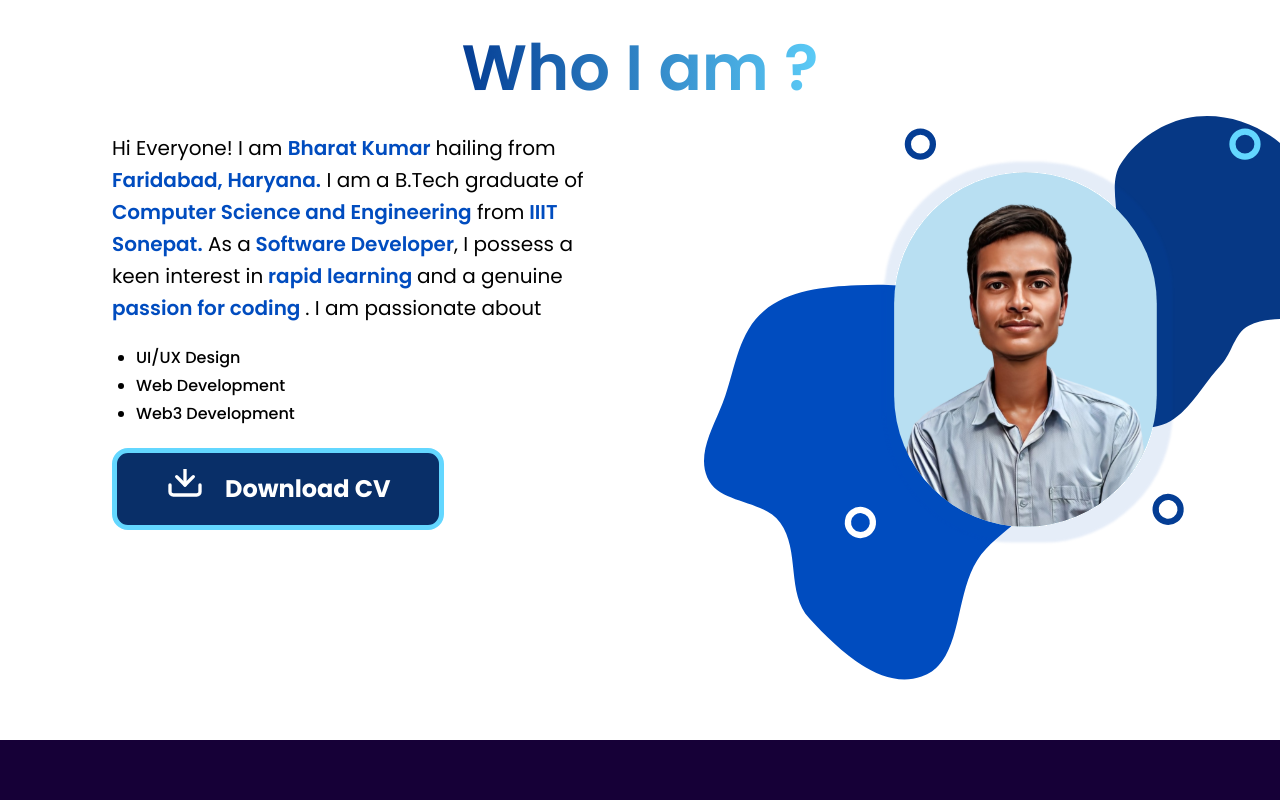
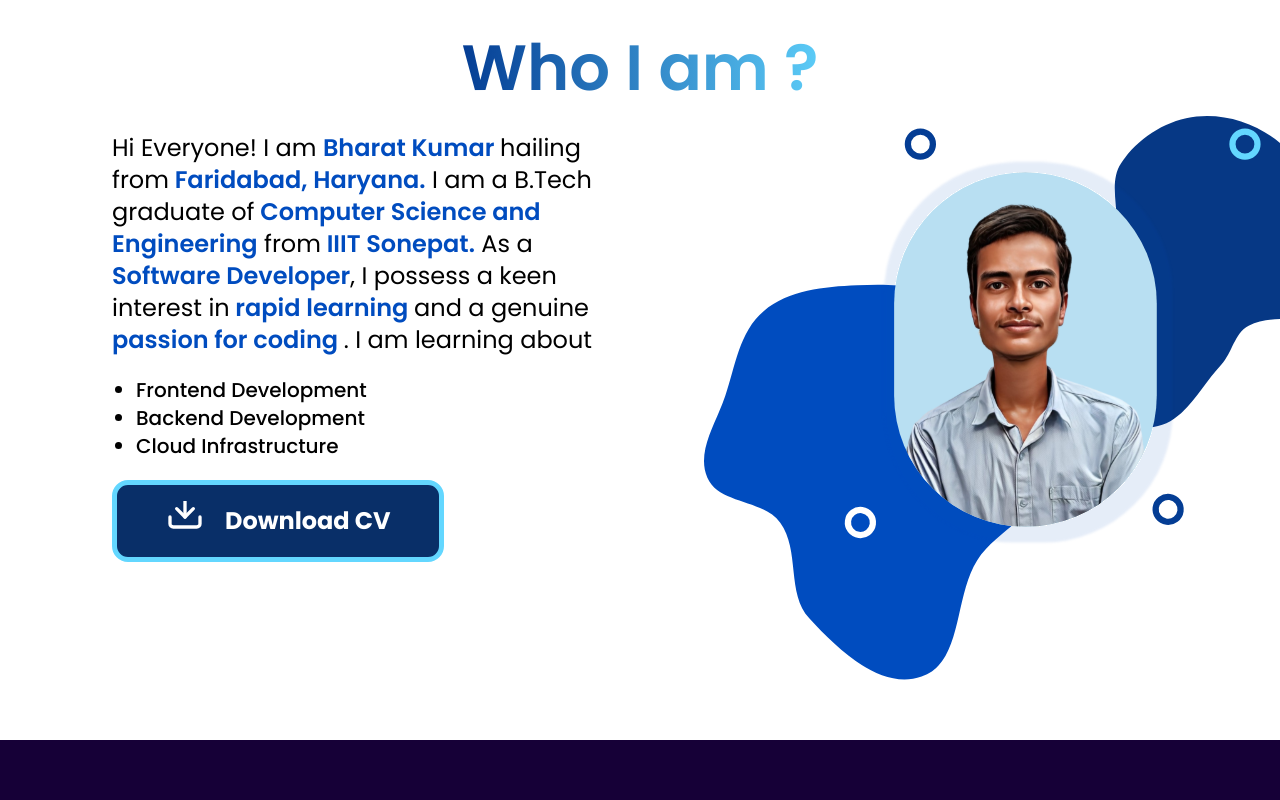
Before and after one commit to Bharat-kr/Profile, a Next.js app: page / in a window 1280 px wide. Shown: the part 860-1660 px from the top of the page. Built offline with nearby package versions, Linux system fonts and the light colour scheme.

Commit message:
small updates

```diff
--- a/components/About/About.jsx
+++ b/components/About/About.jsx
@@ -10,7 +10,7 @@
       <h1 className="heading gradinetText-config">Who I am ?</h1>
       <div className="flex w-full flex-col-reverse justify-start lg:flex-row lg:justify-between">
         <div className="w-full p-4 lg:w-1/2 lg:pl-28">
-          <p className="font-poppins text-xl font-normal leading-8">
+          <p className="font-poppins text-2xl font-normal">
             Hi Everyone! I am{" "}
             <span className="text-highlighter"> Bharat Kumar </span>hailing from
             <span className="text-highlighter"> Faridabad, Haryana.</span> I am
@@ -26,12 +26,12 @@
             <span className="text-highlighter"> rapid learning </span>
             and a genuine
             <span className="text-highlighter"> passion for coding </span>. I am
-            passionate about
+            learning about
           </p>
-          <ul className="textLg my-5 list-disc pl-6 font-poppins font-medium leading-7">
-            <li>UI/UX Design</li>
-            <li>Web Development</li>
-            <li>Web3 Development</li>
+          <ul className="my-5 list-disc pl-6 font-poppins text-xl font-medium">
+            <li>Frontend Development</li>
+            <li>Backend Development</li>
+            <li>Cloud Infrastructure</li>
           </ul>
           <a
             href="/resume/BharatKumar.pdf"
--- a/components/Experience/Experience.jsx
+++ b/components/Experience/Experience.jsx
@@ -4,8 +4,15 @@
 const Experience = () => {
   const list = [
     {
-      company: "Listed (OpeninApp)",
-      time: "13 Feb 2024 - Present",
+      company: "Listed Inc.(OpeninApp)",
+      time: "13 Aug 2024 - Present",
+      post: "Software Development Engineer",
+      desc: ["Yet to come....."],
+      certifcate: "",
+    },
+    {
+      company: "Listed Inc.(OpeninApp)",
+      time: "13 Feb 2024 - 13 Aug 2024",
       post: "Jr. Backend Engineer",
       desc: [
         "Enhanced file upload capabilities by utilizing Presigned URLs, increasing supported file sizes by 400% from 100MB to 500MB, and ensuring reliability through robust re-upload mechanisms",
```
Also changed, not shown: 1 other file (tests, documents, lock files or other folders).
